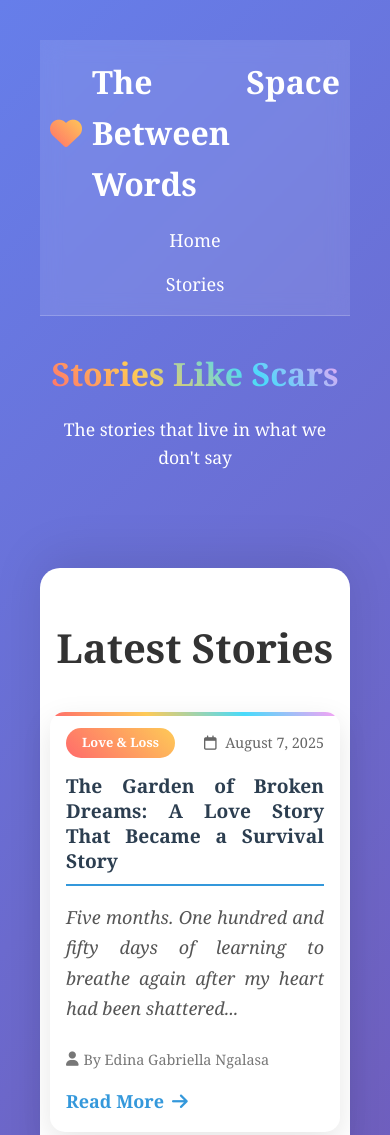
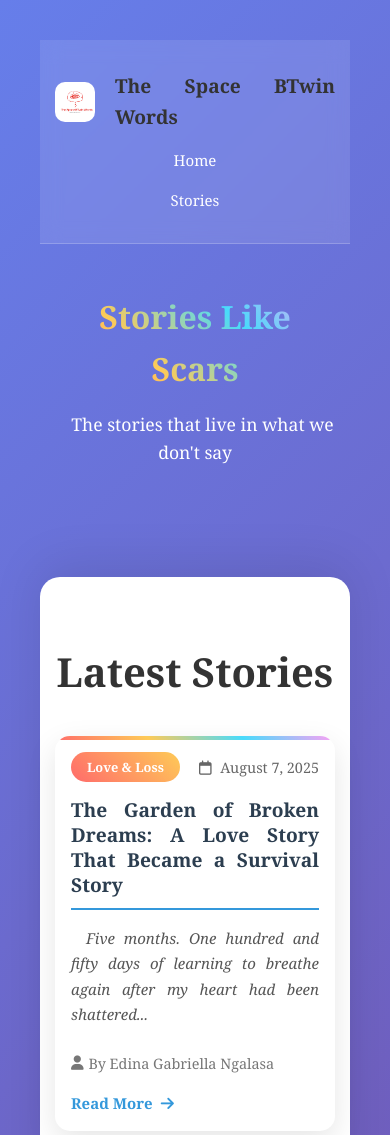
Before and after one commit to Gabie-21/Gabby-s-Blog, a plain HTML site: page index.html in a window 390 px wide. Shown: the top 1135 px of the page. Drawn offline with Linux system fonts and the light colour scheme.

Commit message:
Added a logo. Updated my css file and index file

```diff
--- a/index.html
+++ b/index.html
@@ -4,7 +4,7 @@
 <head>
     <meta charset="UTF-8">
     <meta name="viewport" content="width=device-width, initial-scale=1.0">
-    <title>Stories of Strength</title>
+    <title>Stories like Scars </title>
     <link href="https://cdnjs.cloudflare.com/ajax/libs/font-awesome/6.4.0/css/all.min.css" rel="stylesheet">
     <link rel="stylesheet" href="style.css">
 </head>
@@ -15,8 +15,8 @@
         <div class="container">
             <div class="header-content">
                 <a href="#" class="logo">
-                    <i class="fas fa-heart"></i>
-                    The Space Between Words
+                <img src="images/logo.png" alt="Site Logo">
+                   The Space BTwin Words
                 </a>
                 <nav>
                     <ul>
--- a/style.css
+++ b/style.css
@@ -66,6 +66,37 @@ header {
     -webkit-background-clip: text;
     -webkit-text-fill-color: transparent;
     background-clip: text;
+}
+.logo {
+    display: flex;
+    align-items: center;
+    text-decoration: none;
+    color: #333;
+    font-size: 1.5rem;
+    font-weight: bold;
+
+}
+
+.logo img {
+    height: 90px;
+    margin-right: 10px;
+    border-radius: 25%;
+}
+
+.site-title i {
+    color: crimson;
+    margin-right: 5px;
+}
+
+/* Responsive */
+@media (max-width: 600px) {
+    .logo img {
+        height: 40px;
+    }
+
+    .logo {
+        font-size: 1.2rem;
+    }
 }
 
 nav ul {
@@ -471,3 +502,26 @@ footer {
         font-size: 1.2rem;
     }
 }
+ @media (max-width: 768px) {
+    body {
+        font-size: 16px;
+    }
+
+    p {
+        text-indent: 20px;
+    }
+}
+
+@media (max-width: 480px) {
+    body {
+        font-size: 15px;
+    }
+
+    .container {
+        padding: 15px;
+    }
+
+    p {
+        text-indent: 15px;
+    }
+}
```
Also changed, not shown: images/logo.png (added).
